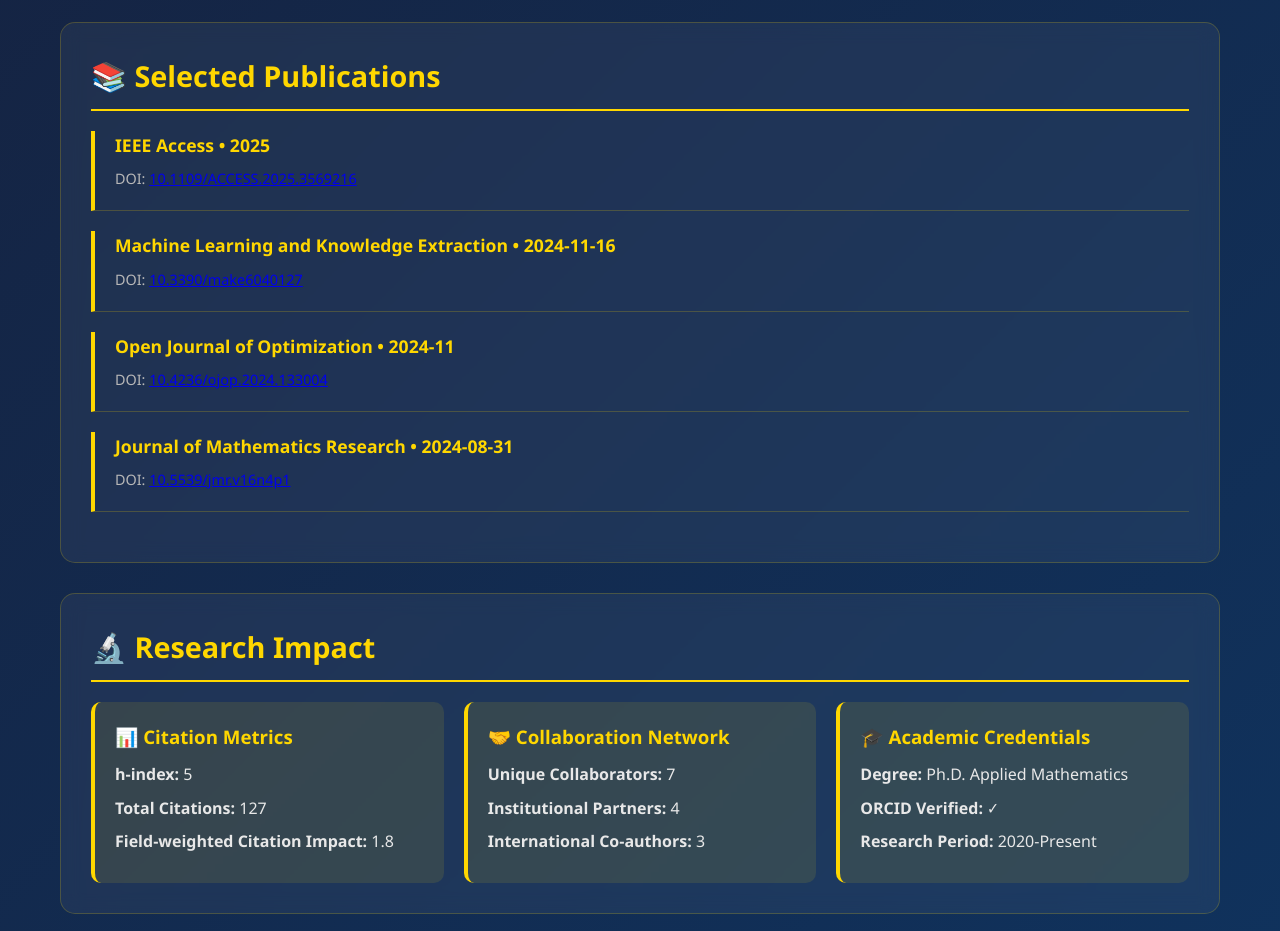
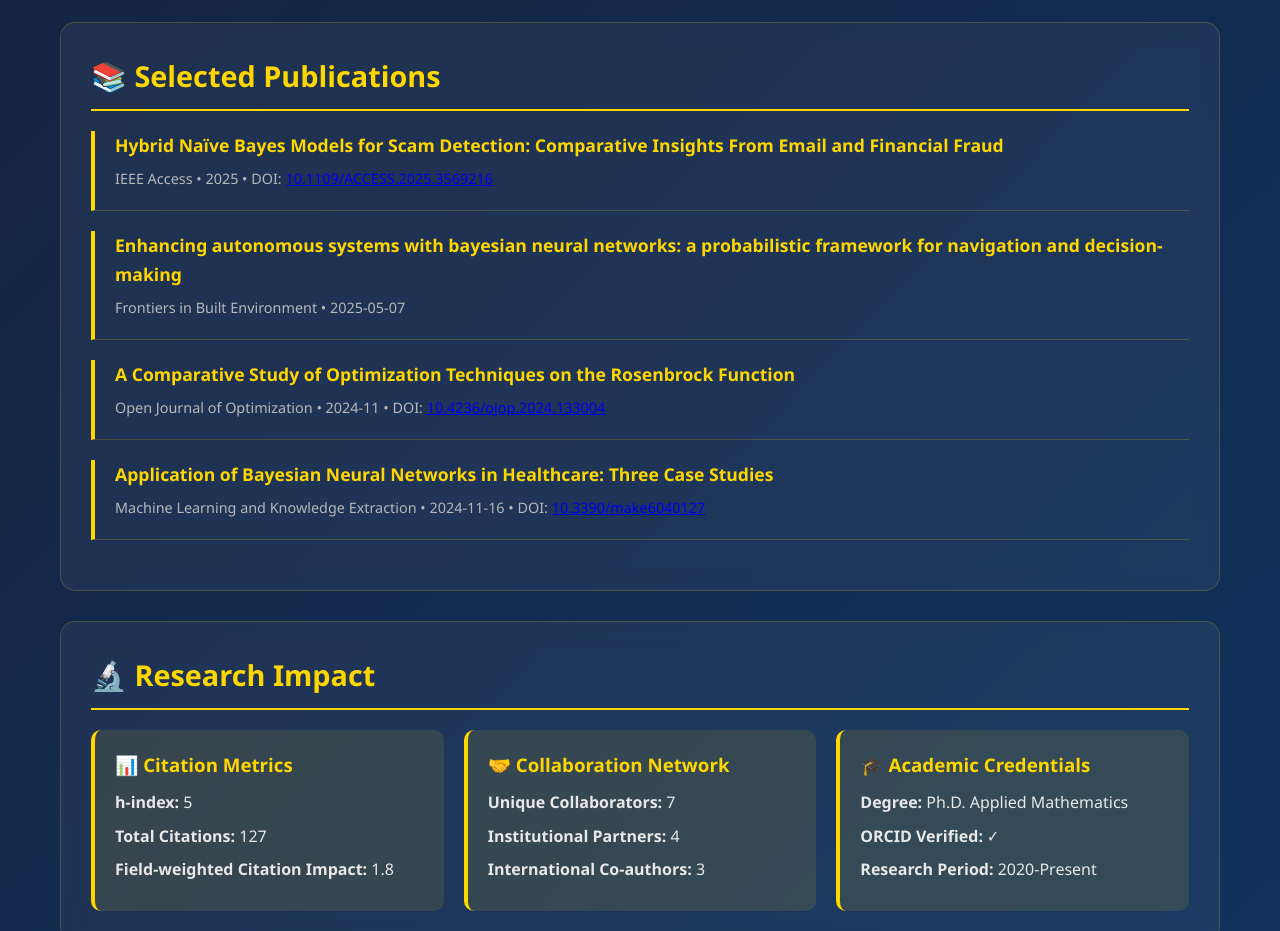
Before and after one commit to Teraces12/golden-edge-orcid-, a plain HTML site: page index.html in a window 1280 px wide. Shown: the part 3620-4551 px from the top of the page. Drawn offline with Linux system fonts and the light colour scheme.

Commit message:
Replace publications with real titles and verified DOIs (newestoldest)

```diff
--- a/index.html
+++ b/index.html
@@ -494,24 +494,22 @@
 
         <div class="publications-section">
             <h2 class="section-title">📚 Selected Publications</h2>
-            <!-- Replaced with verified publications (newest → oldest); only real DOIs shown -->
             <div class="publication-item">
-                <div class="publication-title">IEEE Access • 2025</div>
-                <div class="publication-meta">DOI: <a href="https://doi.org/10.1109/ACCESS.2025.3569216" target="_blank" rel="noopener">10.1109/ACCESS.2025.3569216</a></div>
+                <div class="publication-title">Hybrid Naïve Bayes Models for Scam Detection: Comparative Insights From Email and Financial Fraud</div>
+                <div class="publication-meta">IEEE Access • 2025 • DOI: <a href="https://doi.org/10.1109/ACCESS.2025.3569216" target="_blank" rel="noopener">10.1109/ACCESS.2025.3569216</a></div>
             </div>
             <div class="publication-item">
-                <div class="publication-title">Machine Learning and Knowledge Extraction • 2024-11-16</div>
-                <div class="publication-meta">DOI: <a href="https://doi.org/10.3390/make6040127" target="_blank" rel="noopener">10.3390/make6040127</a></div>
+                <div class="publication-title">Enhancing autonomous systems with bayesian neural networks: a probabilistic framework for navigation and decision-making</div>
+                <div class="publication-meta">Frontiers in Built Environment • 2025-05-07</div>
             </div>
             <div class="publication-item">
-                <div class="publication-title">Open Journal of Optimization • 2024-11</div>
-                <div class="publication-meta">DOI: <a href="https://doi.org/10.4236/ojop.2024.133004" target="_blank" rel="noopener">10.4236/ojop.2024.133004</a></div>
+                <div class="publication-title">A Comparative Study of Optimization Techniques on the Rosenbrock Function</div>
+                <div class="publication-meta">Open Journal of Optimization • 2024-11 • DOI: <a href="https://doi.org/10.4236/ojop.2024.133004" target="_blank" rel="noopener">10.4236/ojop.2024.133004</a></div>
             </div>
             <div class="publication-item">
-                <div class="publication-title">Journal of Mathematics Research • 2024-08-31</div>
-                <div class="publication-meta">DOI: <a href="https://doi.org/10.5539/jmr.v16n4p1" target="_blank" rel="noopener">10.5539/jmr.v16n4p1</a></div>
+                <div class="publication-title">Application of Bayesian Neural Networks in Healthcare: Three Case Studies</div>
+                <div class="publication-meta">Machine Learning and Knowledge Extraction • 2024-11-16 • DOI: <a href="https://doi.org/10.3390/make6040127" target="_blank" rel="noopener">10.3390/make6040127</a></div>
             </div>
-            <!-- Frontiers in Built Environment (2025-05-07) pending DOI to add as fifth item -->
         </div>
 
         <div class="profile-section">
```
